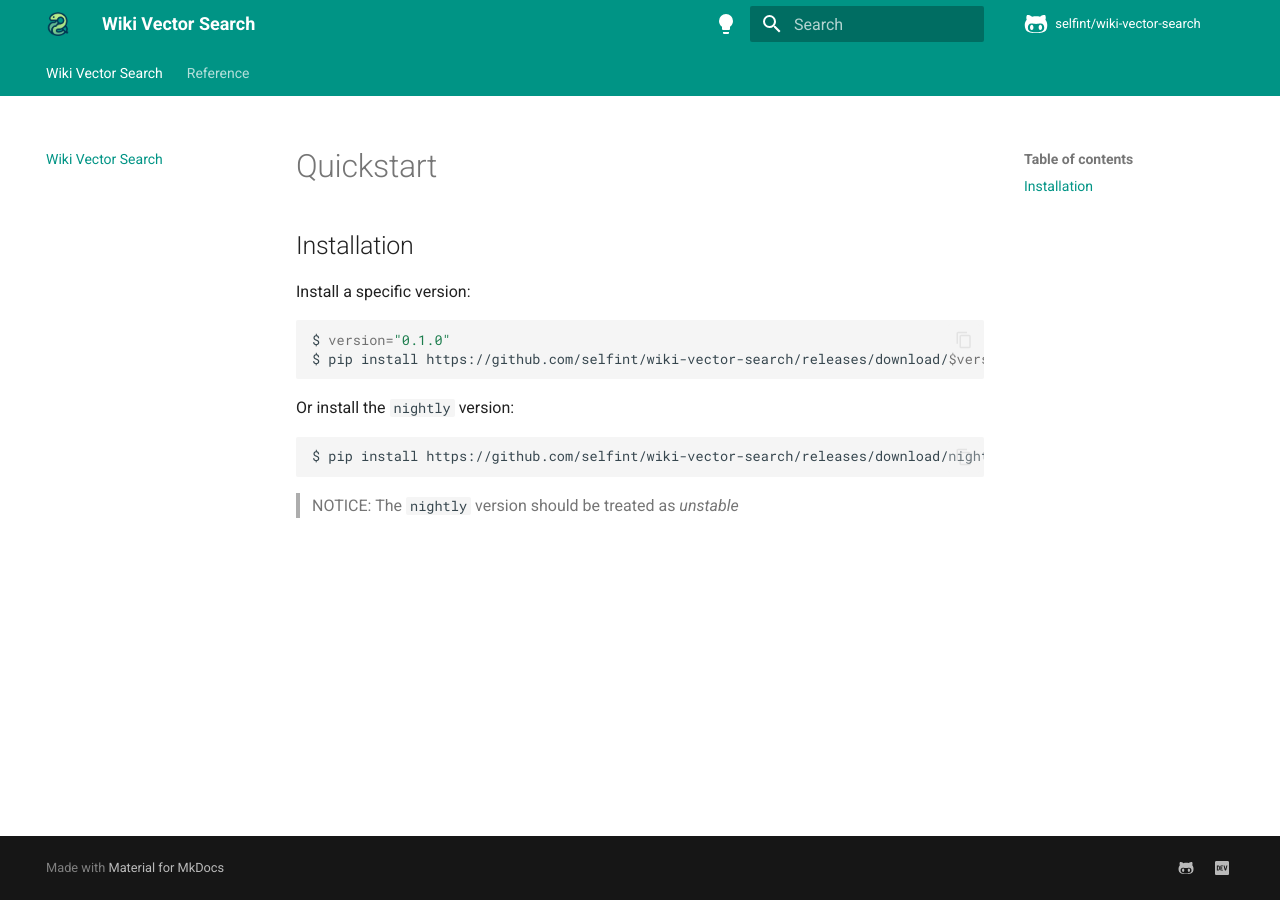
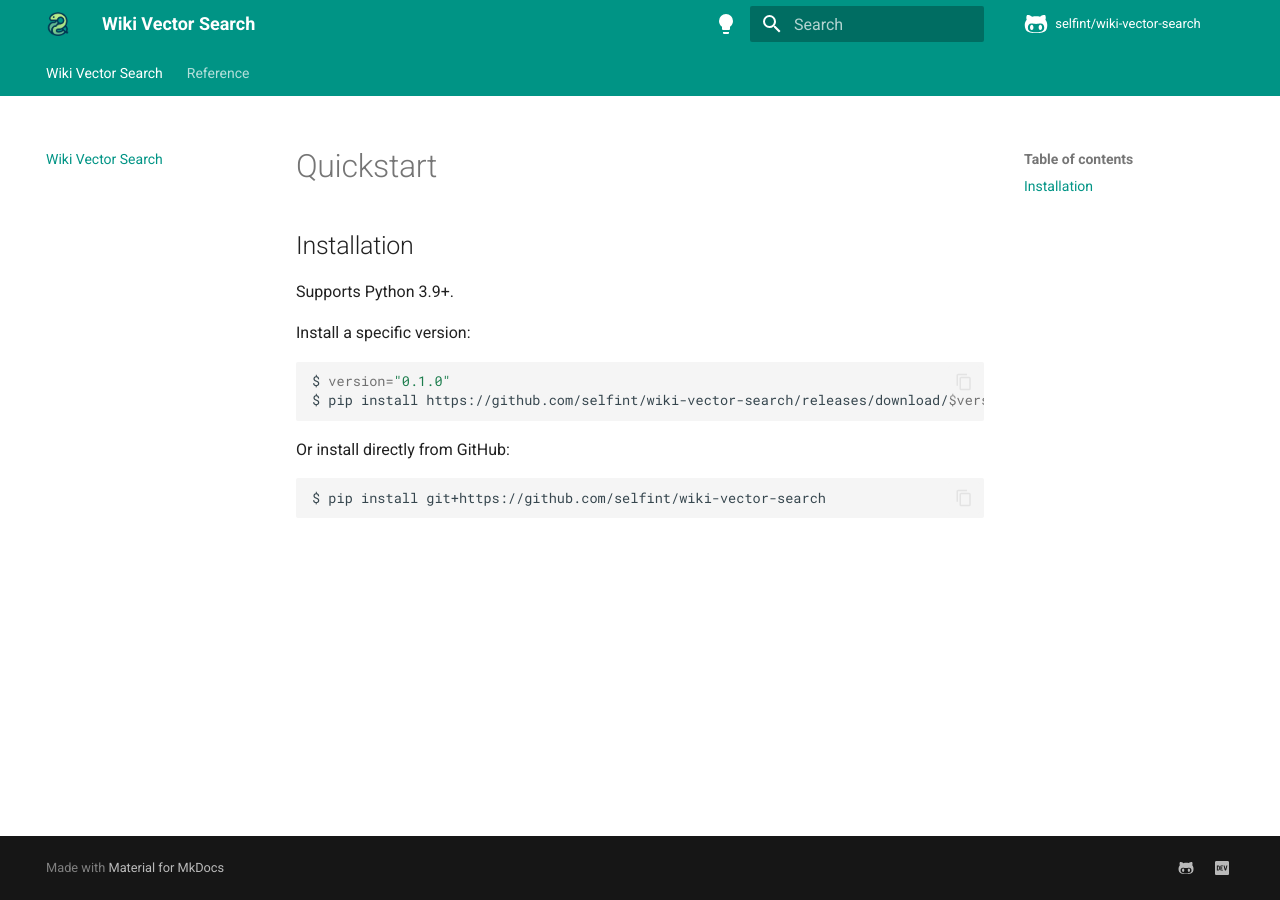
Before and after one commit to selfint/wiki-vector-search, an MkDocs documentation site: the page built from docs/index.md, in a window 1280 px wide. Built offline with MkDocs 1.6.1 and Material for MkDocs 9.7.7, drawn with Linux system fonts in a browser that asks for light colours; comment, search, counter and statistics services are not loaded.

Commit message:
update docs

````diff
--- a/docs/index.md
+++ b/docs/index.md
@@ -1,6 +1,8 @@
 # Quickstart
 
 ## Installation
+
+Supports Python 3.9+.
 
 Install a specific version:
 
@@ -9,10 +11,8 @@ $ version="0.1.0"
 $ pip install https://github.com/selfint/wiki-vector-search/releases/download/$version/wiki_vector_search-$version-py3-none-any.whl
 ```
 
-Or install the `nightly` version:
+Or install directly from GitHub:
 
 ```sh
-$ pip install https://github.com/selfint/wiki-vector-search/releases/download/nightly/wiki_vector_search-nightly-py3-none-any.whl
+$ pip install git+https://github.com/selfint/wiki-vector-search
 ```
-
-> NOTICE: The `nightly` version should be treated as _unstable_
````
